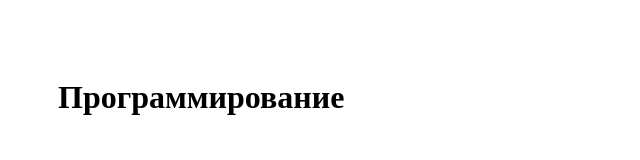
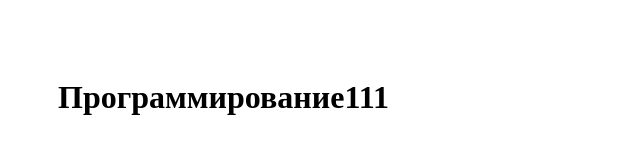
Before and after one commit to Maestro455/homework, a plain HTML site: page index.html in a window 1280 px wide. Shown: the full height of the page, 0-640 px from the left. Drawn offline with Linux system fonts and the light colour scheme.

Commit message:
Update index.html

```diff
--- a/index.html
+++ b/index.html
@@ -7,7 +7,7 @@
 </head>
 <body>
 
-    <h1>Программирование</h1>
+    <h1>Программирование111</h1>
 
 
 
```
